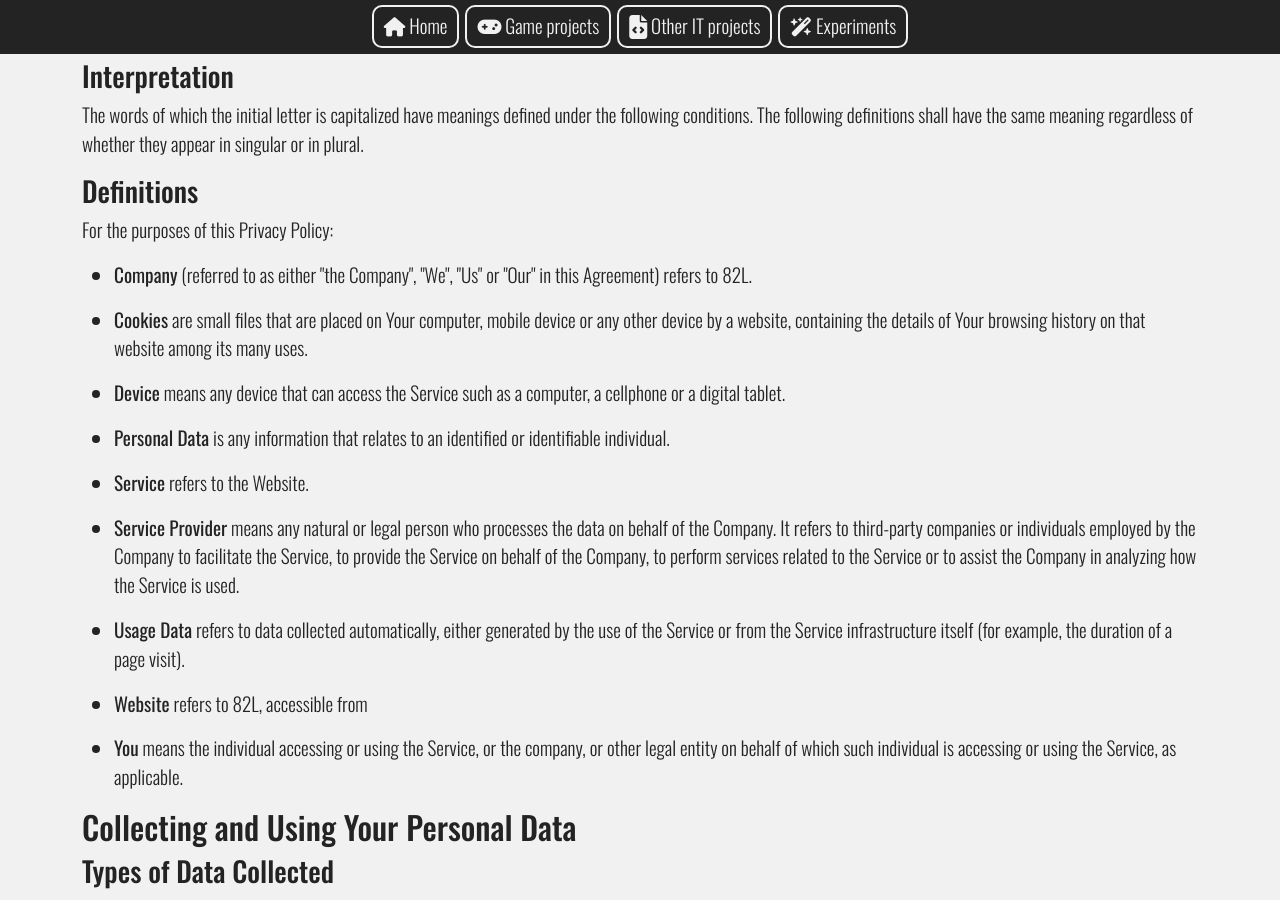
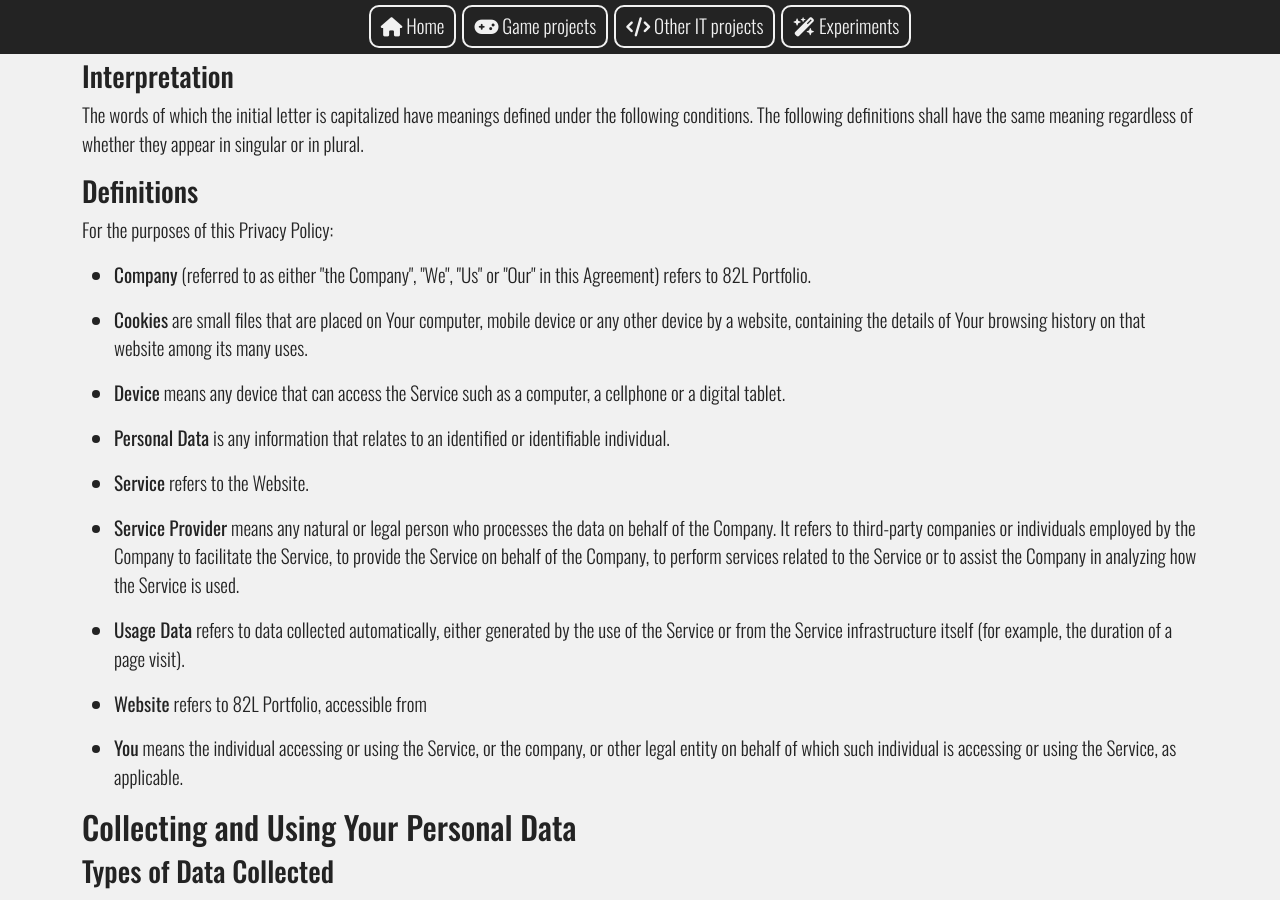
Before and after one commit to 82l-forkplace/jekyll-portfolio-theme, a Jekyll site: the page built from privacyPolicy.html, in a window 1280 px wide and 900 px high, scrolled down 289 px. Built offline with Jekyll 4.4.1, drawn with Linux system fonts in a browser that asks for light colours; nearby versions of some CDN libraries; some of the changed lines change nothing that is shown.

Commit message:
Small correction of display

```diff
--- a/_config.yml
+++ b/_config.yml
@@ -1,5 +1,5 @@
 # Site settings
-title: "82L"
+title: "82L Portfolio"
 description: "Doing games, serious games and other things.<br/> Studying at the CNAM ENJMIN to be an engineer in computer science and multimedia"
 url: 'https://82l.github.io'
 baseurl: ''
@@ -11,11 +11,11 @@ collections:
     title: "Game projects"
     icon: "fa-solid fa-gamepad"
     filterProjects:
-      - TypeOfProject1:
-        typedesc: "Show type of projects 1"
+      - Professional:
+        typedesc: "Show professional projects"
         id: 1
-      - TypeOfProject2:
-        typedesc: "Show type of projects 2"
+      - Student:
+        typedesc: "Show student projects"
         id: 2
     keyVal: 1
     output: true
@@ -23,7 +23,7 @@ collections:
   work_projects:
     id: work
     title: "Other IT projects"
-    icon: "fas fa-file-code fa-lg"
+    icon: "fa-solid fa-code"
     keyVal: 2
     output: true
     sort_by: keyVal
```
